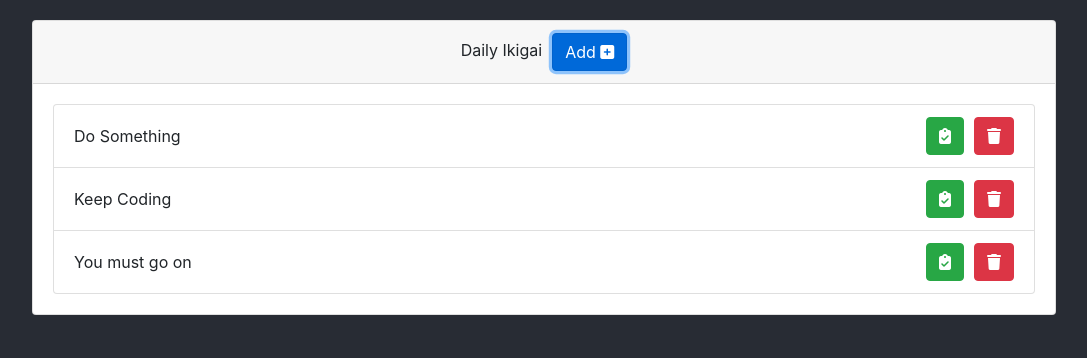
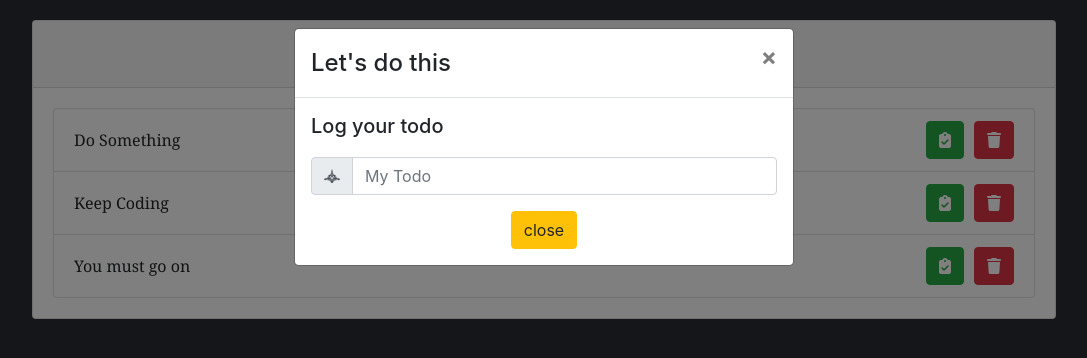
Before and after one commit to TidbitsJS/Redux-Todo, a React (Create React App) app: page / in a window 1280 px wide. Both pictures are taken after a click on the button "Add". Shown: the top 358 px of the page, without its empty margins (96-1183 px from the left). Built offline with nearby package versions, Linux system fonts and the light colour scheme.

Commit message:
input handling

```diff
--- a/src/App.css
+++ b/src/App.css
@@ -9,4 +9,5 @@
   height: 100vh;
   text-align: center;
   background-color: #282c34;
+  font-family: Cambria, Cochin, Georgia, Times, "Times New Roman", serif;
 }
--- a/src/components/Todo.js
+++ b/src/components/Todo.js
@@ -1,18 +1,22 @@
 import React, { Component } from "react";
-import { Card, Button } from "react-bootstrap";
+import { Card } from "react-bootstrap";
 import "./todo.css";
 import TodoList from "./TodoList";
+import TodoAdd from "./TodoAdd";
 
 class Todo extends Component {
   render() {
     return (
       <div className="todo-container">
         <Card style={{ width: "80vw" }} className="todo-card">
-          <Card.Header>
-            Daily Ikigai
-            <Button style={{ marginLeft: 10 }}>
-              Add <i class="fas fa-plus-square"></i>
-            </Button>
+          <Card.Header
+            style={{
+              display: "flex",
+              justifyContent: "center",
+            }}
+          >
+            <h3>Daily Ikigai</h3>
+            <TodoAdd />
           </Card.Header>
           <Card.Body>
             <TodoList />
--- /dev/null
+++ b/src/components/TodoAdd.js
@@ -0,0 +1,59 @@
+import React, { useState } from "react";
+import { Button, Modal, InputGroup, FormControl } from "react-bootstrap";
+
+const TodoAdd = () => {
+  const [show, setShow] = useState(false);
+  const [value, setValue] = useState("");
+
+  const handleClose = () => setShow(false);
+  const handleShow = () => setShow(true);
+
+  return (
+    <>
+      <Button style={{ marginLeft: 10 }} onClick={handleShow}>
+        Add <i class="fas fa-plus-square"></i>
+      </Button>
+
+      <Modal
+        show={show}
+        onHide={handleClose}
+        backdrop="static"
+        keyboard={false}
+      >
+        <Modal.Header closeButton>
+          <Modal.Title>Let's do this</Modal.Title>
+        </Modal.Header>
+        <Modal.Body>
+          <h5 style={{ marginBottom: "1.2rem" }}>Log your todo </h5>
+          <InputGroup className="mb-3">
+            <InputGroup.Prepend>
+              <InputGroup.Text id="basic-addon1">
+                <i className="fab fa-galactic-senate"></i>
+              </InputGroup.Text>
+            </InputGroup.Prepend>
+            <FormControl
+              placeholder="My Todo"
+              aria-label="My Todo"
+              aria-describedby="basic-addon1"
+              value={value}
+              onChange={(e) => setValue(e.target.value)}
+            />
+          </InputGroup>
+          <div
+            style={{
+              display: "flex",
+              justifyContent: "center",
+              alignItems: "center",
+            }}
+          >
+            <Button variant="warning" onClick={handleClose}>
+              close
+            </Button>
+          </div>
+        </Modal.Body>
+      </Modal>
+    </>
+  );
+};
+
+export default TodoAdd;
```
